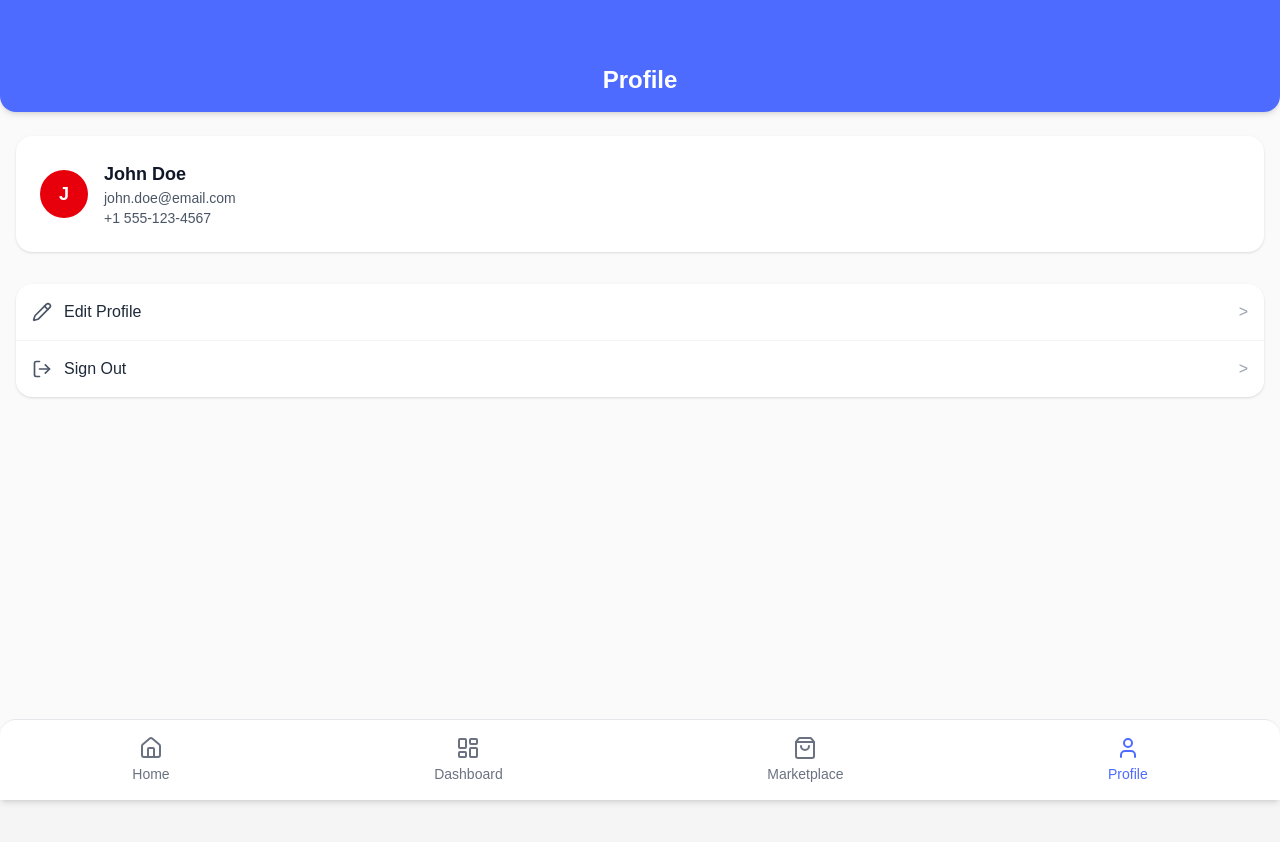
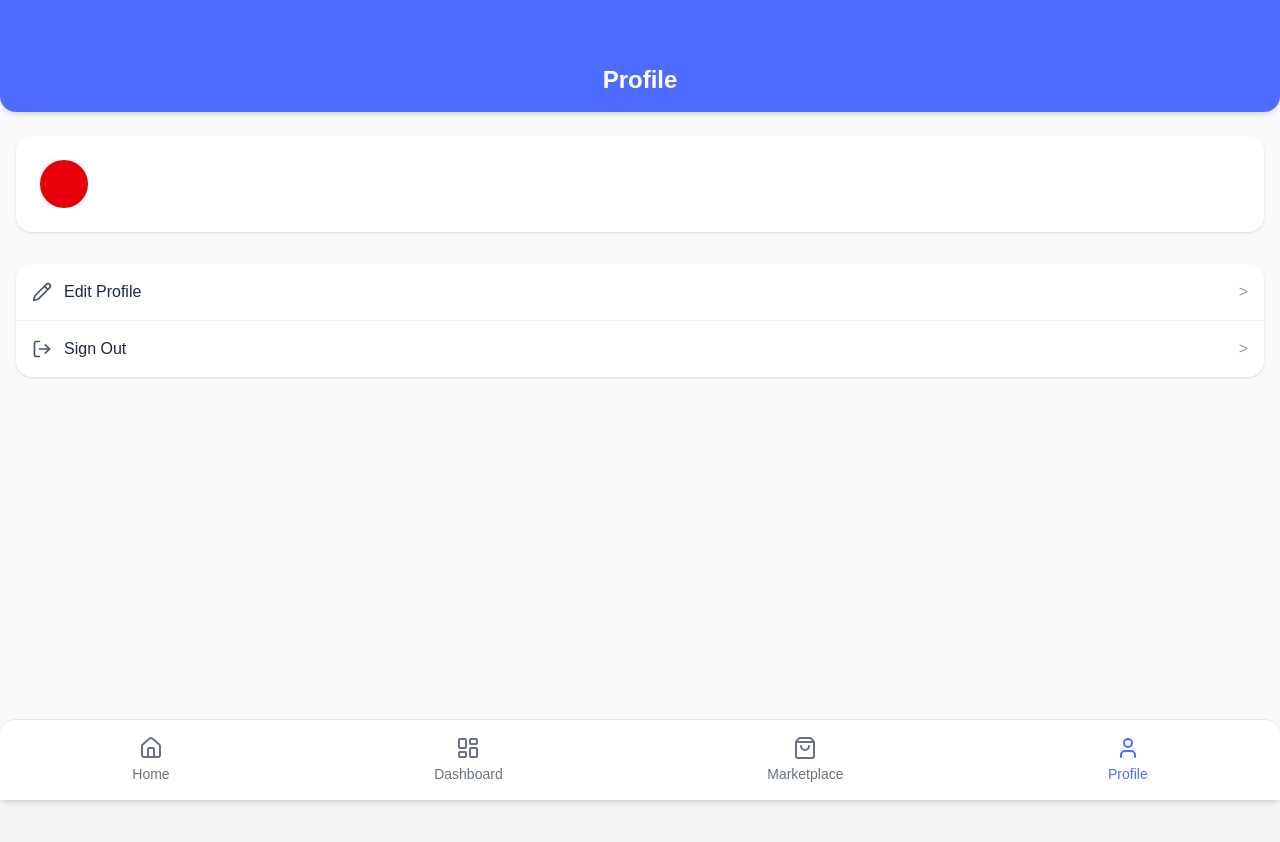
Before and after one commit to lsatriosim/backup-sell, a Next.js app: page /profile in a window 1280 px wide. Shown: the top 842 px of the page. Built offline with nearby package versions, Linux system fonts and the light colour scheme; no server answers.

Commit message:
feat: get profile wiring

```diff
--- /dev/null
+++ b/src/app/api/auth/get-profile/route.ts
@@ -0,0 +1,10 @@
+import { NextRequest, NextResponse } from 'next/server';
+import { forwardToBackend, withAuth} from '@/lib/apiRouteWrapper';
+
+export const GET = withAuth(async (request: NextRequest, token: string) => {
+    try {
+        return await forwardToBackend(request, token, '/api/auth/get-profile', 'GET');
+    } catch (_) {
+        return NextResponse.json({ error: 'Failed to register account due to server error.' }, { status: 500 });
+    }
+});
--- a/src/app/profile/page.tsx
+++ b/src/app/profile/page.tsx
@@ -2,14 +2,40 @@
 
 import Link from "next/link";
 import { User, LogOut, Pencil } from "lucide-react";
+import { useCallback, useEffect, useState } from "react";
+import apiClient from "@/lib/apiClient";
+import { ProfileUser } from "../model/AuthModel";
 
 export default function ProfilePage() {
-  // Example user data (replace with your real data source / auth context)
-  const user = {
-    name: "John Doe",
-    email: "john.doe@email.com",
-    phone: "+1 555-123-4567",
-  };
+  const [user, setUserProfile] = useState({
+    name: "",
+    email: "",
+    phone: "",
+    id: ""
+  })
+
+  const [loading, setLoading] = useState(false);
+  const [apiError, setApiError] = useState("");
+
+  const fetchUserProfile = useCallback(async () => {
+    setLoading(true);
+
+    try {
+      const response = await apiClient.get(`/api/auth/get-profile`);
+      const userProfile: ProfileUser = response.data;
+      setUserProfile(userProfile);
+    } catch (err) {
+      setApiError(`Failed to fetch user profile`);
+    } finally {
+      setLoading(false);
+    }
+  }, []);
+
+  useEffect(() => {
+    if (user.name == "") {
+      fetchUserProfile()
+    }
+  }, []);
 
   return (
     <div className="min-h-screen bg-neutral-50">
```
Also changed, not shown: src/app/model/AuthModel.ts (+7 -0 lines), src/app/register/page.tsx (+5 -5 lines).
